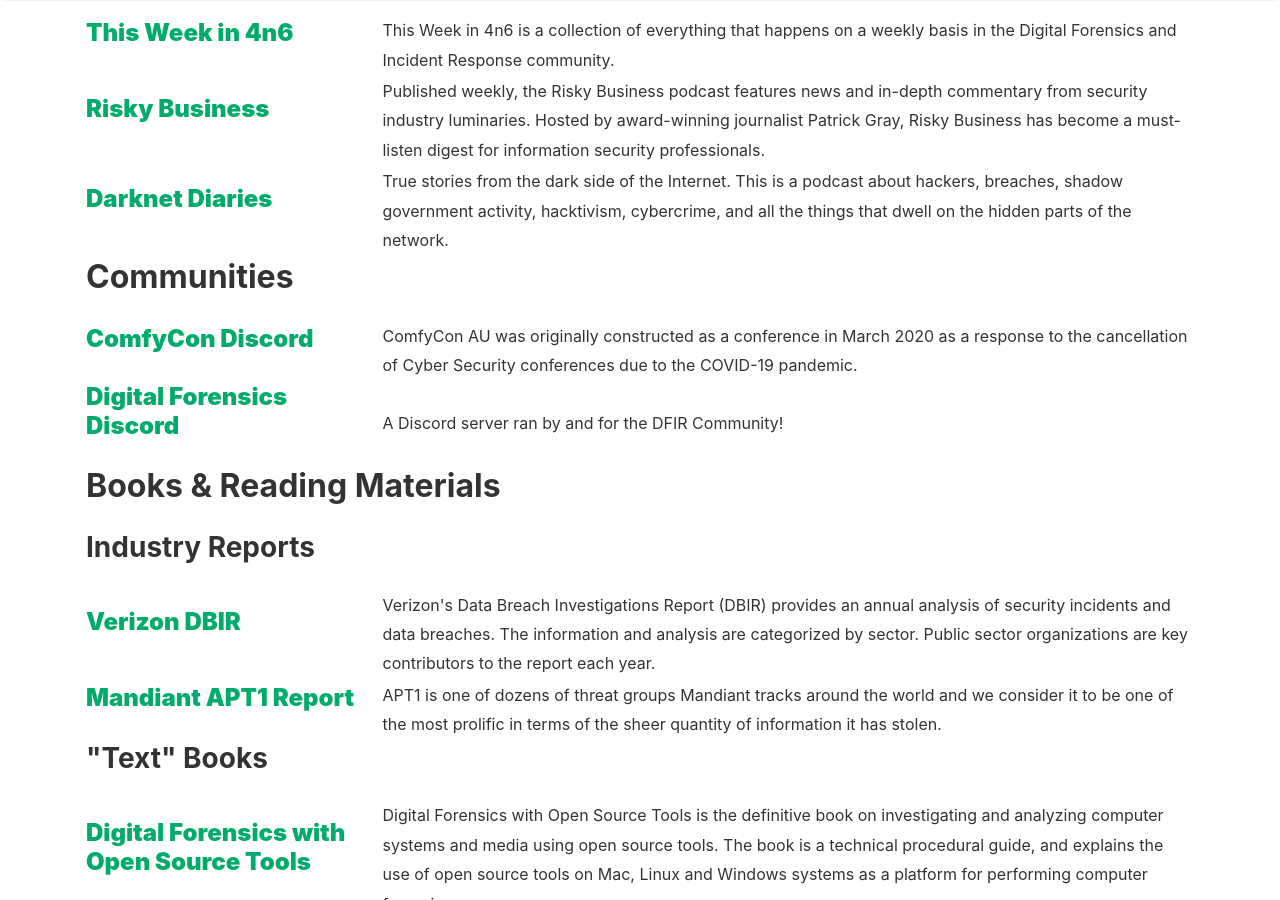
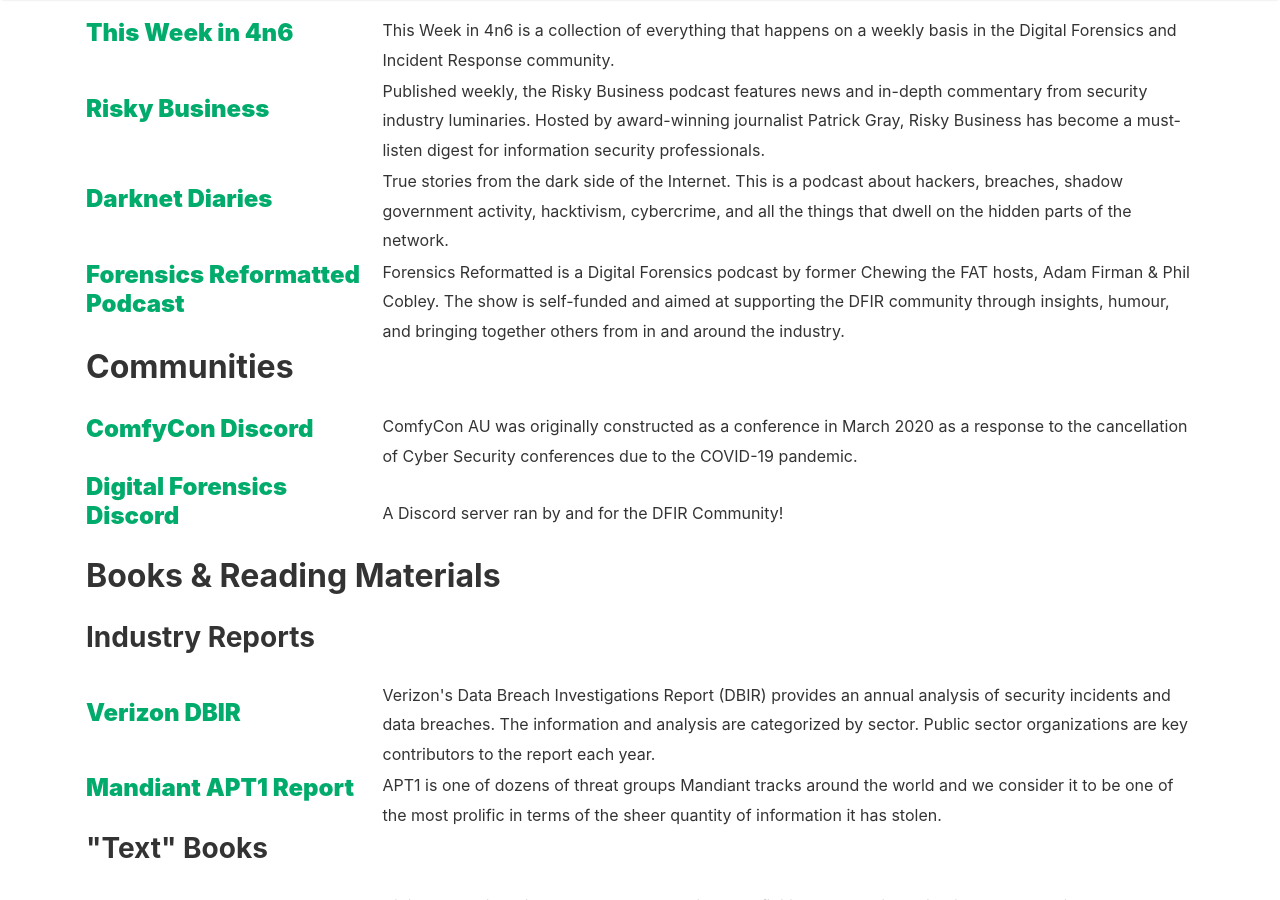
Before and after one commit to shannaniggans/fancy4n6.github.io, a Jekyll site: the page built from _pages/resources.md, in a window 1280 px wide and 900 px high, scrolled down 637 px. Built offline with Jekyll 4.4.1, drawn with Linux system fonts in a browser that asks for light colours; nearby versions of some CDN libraries.

Commit message:
Update resources.md
Added Forensics reformatted to the resources page

```diff
--- a/_pages/resources.md
+++ b/_pages/resources.md
@@ -29,6 +29,10 @@
     <tr>
       <td><h4><b><a href="https://darknetdiaries.com/">Darknet Diaries</a></b></h4></td>
       <td>True stories from the dark side of the Internet. This is a podcast about hackers, breaches, shadow government activity, hacktivism, cybercrime, and all the things that dwell on the hidden parts of the network.</td>
+    </tr>
+    <tr>
+      <td><h4><b><a href="https://anchor.fm/4n6reformatted">Forensics Reformatted Podcast</a></b></h4></td>
+      <td>Forensics Reformatted is a Digital Forensics podcast by former Chewing the FAT hosts, Adam Firman & Phil Cobley. The show is self-funded and aimed at supporting the DFIR community through insights, humour, and bringing together others from in and around the industry.</td>
     </tr>
     <tr><td colspan="2"><h2>Communities<a name ="Communities"></a></h2></td></tr>
     <tr>
```
